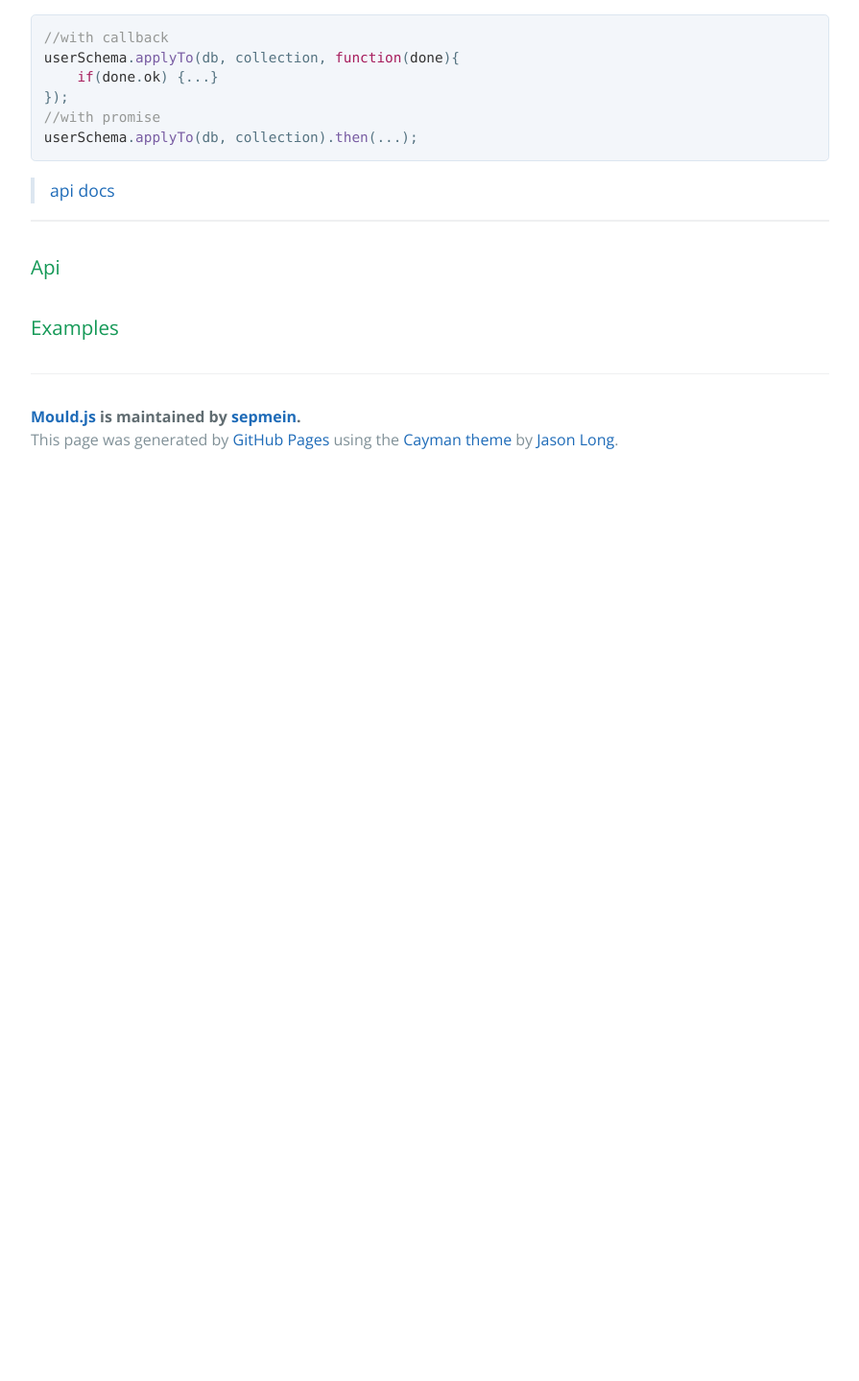
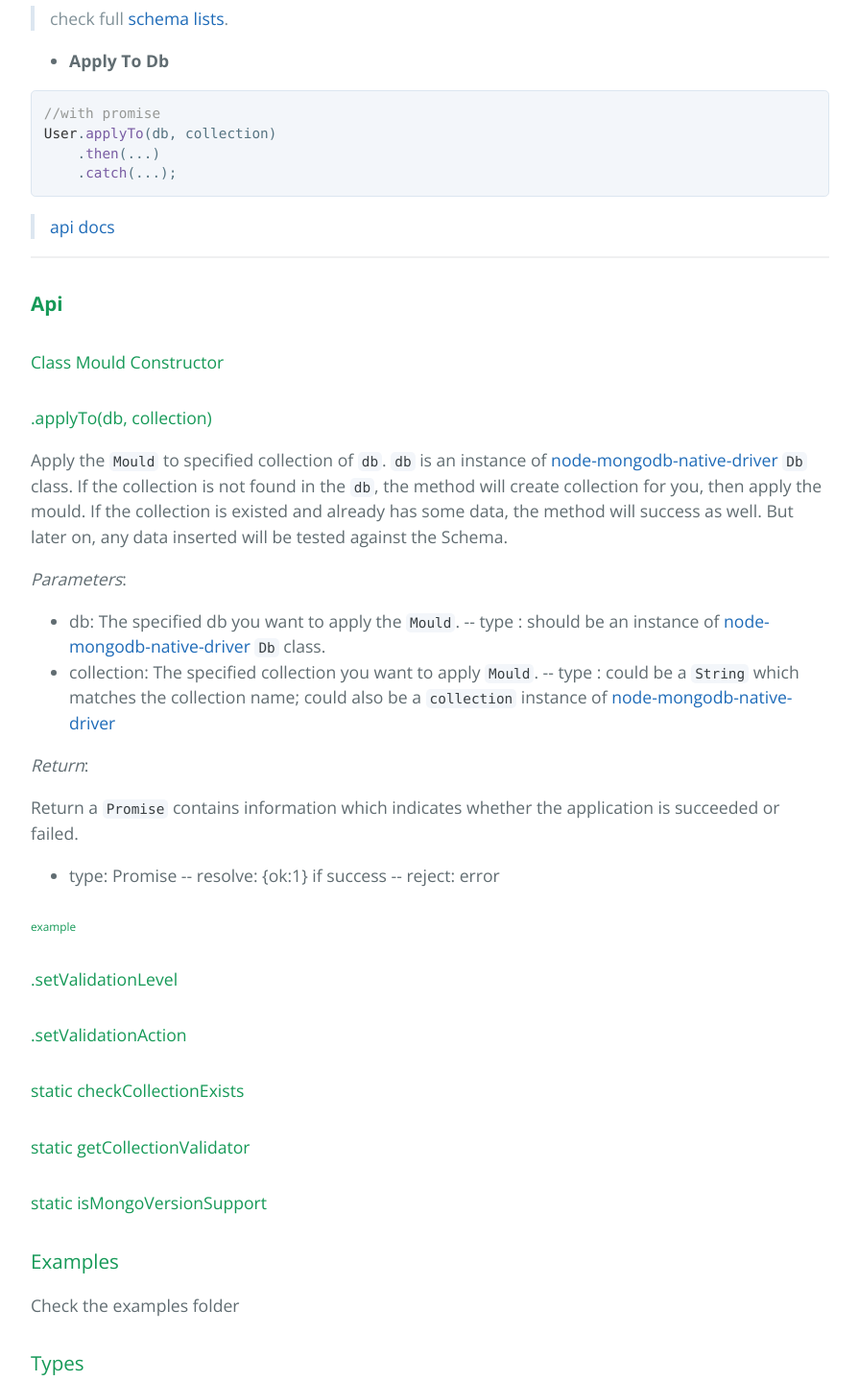
Before and after one commit to sepmein/mouldjs, a plain HTML site: page index.html in a window 1280 px wide. Shown: the part 1361-2800 px from the top of the page at 96% size, without its empty margins (192-1087 px from the left). Before the commit the page ends 1863 px from the top, so only its background shows below. Drawn offline with nearby package versions, Linux system fonts and the light colour scheme.

```diff
--- a/index.html
+++ b/index.html
@@ -25,7 +25,9 @@
 <h2>
 <a id="define-schema-on-database-level" class="anchor" href="#define-schema-on-database-level" aria-hidden="true"><span class="octicon octicon-link"></span></a>Define Schema on Database level.</h2>
 
-<p><a href="https://docs.mongodb.org/v3.2/core/document-validation/">Document validation</a> has been introduced to <a href="http://mongodb.org">MongoDb</a> since version 3.2 . Before that, we could only define schema on application level.</p>
+<p><a href="https://docs.mongodb.org/v3.2/core/document-validation/">Document validation</a> has been introduced to <a href="http://mongodb.org">MongoDb</a> since version 3.2 . Before that, we could only define schema on application level.
+With Mould.js, we could define schema easily on database level, which means you could apply or modify the schema rule to collections as the bootstrap step of your application.
+After that, the validation is connection or application independent, the document will always be validated first whenever it is inserted or modified.</p>
 
 <h3>
 <a id="differences-between-mouldjs-and-mongoose" class="anchor" href="#differences-between-mouldjs-and-mongoose" aria-hidden="true"><span class="octicon octicon-link"></span></a>Differences between Mould.js and Mongoose</h3>
@@ -70,8 +72,8 @@
 <li><strong>Define Schema</strong></li>
 </ul>
 
-<div class="highlight highlight-source-js"><pre><span class="pl-k">let</span> Schema <span class="pl-k">=</span> <span class="pl-c1">require</span>(<span class="pl-s"><span class="pl-pds">'</span>mouldjs<span class="pl-pds">'</span></span>)
-<span class="pl-k">let</span> userSchema <span class="pl-k">=</span> <span class="pl-k">new</span> <span class="pl-en">Schema</span>({
+<div class="highlight highlight-source-js"><pre><span class="pl-k">let</span> Mould <span class="pl-k">=</span> <span class="pl-c1">require</span>(<span class="pl-s"><span class="pl-pds">'</span>mouldjs<span class="pl-pds">'</span></span>)
+<span class="pl-k">let</span> User <span class="pl-k">=</span> <span class="pl-k">new</span> <span class="pl-en">Mould</span>({
     name  <span class="pl-k">:</span> {$type<span class="pl-k">:</span> <span class="pl-s"><span class="pl-pds">'</span>string<span class="pl-pds">'</span></span>, $exists<span class="pl-k">:</span> <span class="pl-c1">true</span>},
     age   <span class="pl-k">:</span> {$type<span class="pl-k">:</span> <span class="pl-s"><span class="pl-pds">'</span>int<span class="pl-pds">'</span></span>, $lt<span class="pl-k">:</span> <span class="pl-c1">200</span>},
     email <span class="pl-k">:</span> {$regex<span class="pl-k">:</span> \<span class="pl-s"><span class="pl-pds">"</span>^[a-zA-Z0-9_.+-]+@[a-zA-Z0-9-]+<span class="pl-cce">\.</span>[a-zA-Z0-9-.]+$<span class="pl-pds">"</span></span>\}
@@ -86,12 +88,10 @@
 <li><strong>Apply To Db</strong></li>
 </ul>
 
-<div class="highlight highlight-source-js"><pre><span class="pl-c">//with callback</span>
-<span class="pl-smi">userSchema</span>.<span class="pl-en">applyTo</span>(db, collection, <span class="pl-k">function</span>(<span class="pl-smi">done</span>){
-    <span class="pl-k">if</span>(<span class="pl-smi">done</span>.<span class="pl-smi">ok</span>) {...}
-});
-<span class="pl-c">//with promise</span>
-<span class="pl-smi">userSchema</span>.<span class="pl-en">applyTo</span>(db, collection).<span class="pl-en">then</span>(...);</pre></div>
+<div class="highlight highlight-source-js"><pre><span class="pl-c">//with promise</span>
+<span class="pl-smi">User</span>.<span class="pl-en">applyTo</span>(db, collection)
+    .<span class="pl-en">then</span>(...)
+    .<span class="pl-en">catch</span>(...);</pre></div>
 
 <blockquote>
 <p><a href="/#apis">api docs</a></p>
@@ -100,10 +100,82 @@
 <hr>
 
 <h3>
-<a id="api" class="anchor" href="#api" aria-hidden="true"><span class="octicon octicon-link"></span></a>Api</h3>
+<a id="api" class="anchor" href="#api" aria-hidden="true"><span class="octicon octicon-link"></span></a><strong>Api</strong>
+</h3>
+
+<h4>
+<a id="class-mould-constructor" class="anchor" href="#class-mould-constructor" aria-hidden="true"><span class="octicon octicon-link"></span></a>Class Mould Constructor</h4>
+
+<h4>
+<a id="applytodb-collection" class="anchor" href="#applytodb-collection" aria-hidden="true"><span class="octicon octicon-link"></span></a>.applyTo(db, collection)</h4>
+
+<p>Apply the <code>Mould</code> to specified collection of <code>db</code>.
+<code>db</code> is an instance of <a href="http://mongodb.github.io/node-mongodb-native/">node-mongodb-native-driver</a> <code>Db</code> class.
+If the collection is not found in the <code>db</code>, the method will create collection for you, then apply the mould.
+If the collection is existed and already has some data, the method will success as well.
+But later on, any data inserted will be tested against the Schema. </p>
+
+<p><em>Parameters</em>:</p>
+
+<ul>
+<li>db: The specified db you want to apply the <code>Mould</code>.
+-- type : should be an instance of <a href="http://mongodb.github.io/node-mongodb-native/">node-mongodb-native-driver</a> <code>Db</code> class.</li>
+<li>collection: The specified collection you want to apply <code>Mould</code>.
+-- type : could be a <code>String</code> which matches the collection name;
+      could also be a <code>collection</code> instance of <a href="http://mongodb.github.io/node-mongodb-native/">node-mongodb-native-driver</a>
+</li>
+</ul>
+
+<p><em>Return</em>:</p>
+
+<p>Return a <code>Promise</code> contains information which indicates whether the application is succeeded or failed.</p>
+
+<ul>
+<li>type: Promise
+-- resolve: {ok:1} if success
+-- reject: error</li>
+</ul>
+
+<h6>
+<a id="example" class="anchor" href="#example" aria-hidden="true"><span class="octicon octicon-link"></span></a>example</h6>
+
+<h4>
+<a id="setvalidationlevel" class="anchor" href="#setvalidationlevel" aria-hidden="true"><span class="octicon octicon-link"></span></a>.setValidationLevel</h4>
+
+<h4>
+<a id="setvalidationaction" class="anchor" href="#setvalidationaction" aria-hidden="true"><span class="octicon octicon-link"></span></a>.setValidationAction</h4>
+
+<h4>
+<a id="static-checkcollectionexists" class="anchor" href="#static-checkcollectionexists" aria-hidden="true"><span class="octicon octicon-link"></span></a>static checkCollectionExists</h4>
+
+<h4>
+<a id="static-getcollectionvalidator" class="anchor" href="#static-getcollectionvalidator" aria-hidden="true"><span class="octicon octicon-link"></span></a>static getCollectionValidator</h4>
+
+<h4>
+<a id="static-ismongoversionsupport" class="anchor" href="#static-ismongoversionsupport" aria-hidden="true"><span class="octicon octicon-link"></span></a>static isMongoVersionSupport</h4>
 
 <h3>
 <a id="examples" class="anchor" href="#examples" aria-hidden="true"><span class="octicon octicon-link"></span></a>Examples</h3>
+
+<p>Check the examples folder</p>
+
+<h3>
+<a id="types" class="anchor" href="#types" aria-hidden="true"><span class="octicon octicon-link"></span></a>Types</h3>
+
+<p>Types: <a href="https://docs.mongodb.org/v3.2/reference/operator/query/type/#document-type-available-types">https://docs.mongodb.org/v3.2/reference/operator/query/type/#document-type-available-types</a></p>
+
+<h3>
+<a id="validators" class="anchor" href="#validators" aria-hidden="true"><span class="octicon octicon-link"></span></a>Validators</h3>
+
+<p>Validator: <a href="https://docs.mongodb.org/v3.2/core/document-validation/">https://docs.mongodb.org/v3.2/core/document-validation/</a></p>
+
+<hr>
+
+<p>TODO</p>
+
+<ul>
+<li>add validator</li>
+</ul>
 
       <footer class="site-footer">
         <span class="site-footer-owner"><a href="https://github.com/sepmein/mouldjs">Mould.js</a> is maintained by <a href="https://github.com/sepmein">sepmein</a>.</span>
```
Also changed, not shown: params.json (+1 -1 lines).
